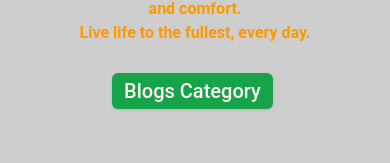
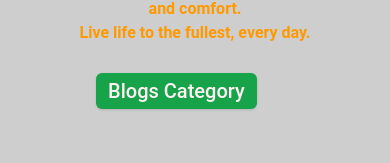
Before and after one commit to SabaZain/blogwebsite, a Next.js app: page / in a window 390 px wide. Shown: the part 191-354 px from the top of the page. Built offline with nearby package versions, Linux system fonts and the light colour scheme.

Commit message:
Update page.tsx

```diff
--- a/src/app/Hero/page.tsx
+++ b/src/app/Hero/page.tsx
@@ -9,7 +9,7 @@ const Hero = () => {
             <h1 className='text-[24px] text-center  font-bold p-3'>Embrace a life well-lived</h1>
             <p className='text-[16px] md:text-[18px] lg:text-[18px] text-center text-second font-semibold p-3'>Discover the perfect balance of health, adventure, and comfort.<br/> Live life to the fullest, every day.</p>
             <div>
-            <Button variant="default" className='text-xl text-center mt-4 ml-28 md:ml-52 lg:ml-52 p-3'><Link href="Blog-Category">Blogs Category</Link></Button>
+            <Button variant="default" className='text-xl text-center mt-4 ml-24 md:ml-52 lg:ml-52 p-3'><Link href="Blog-Category">Blogs Category</Link></Button>
             </div>
         </div>
         <div className='mt-10'>
```
